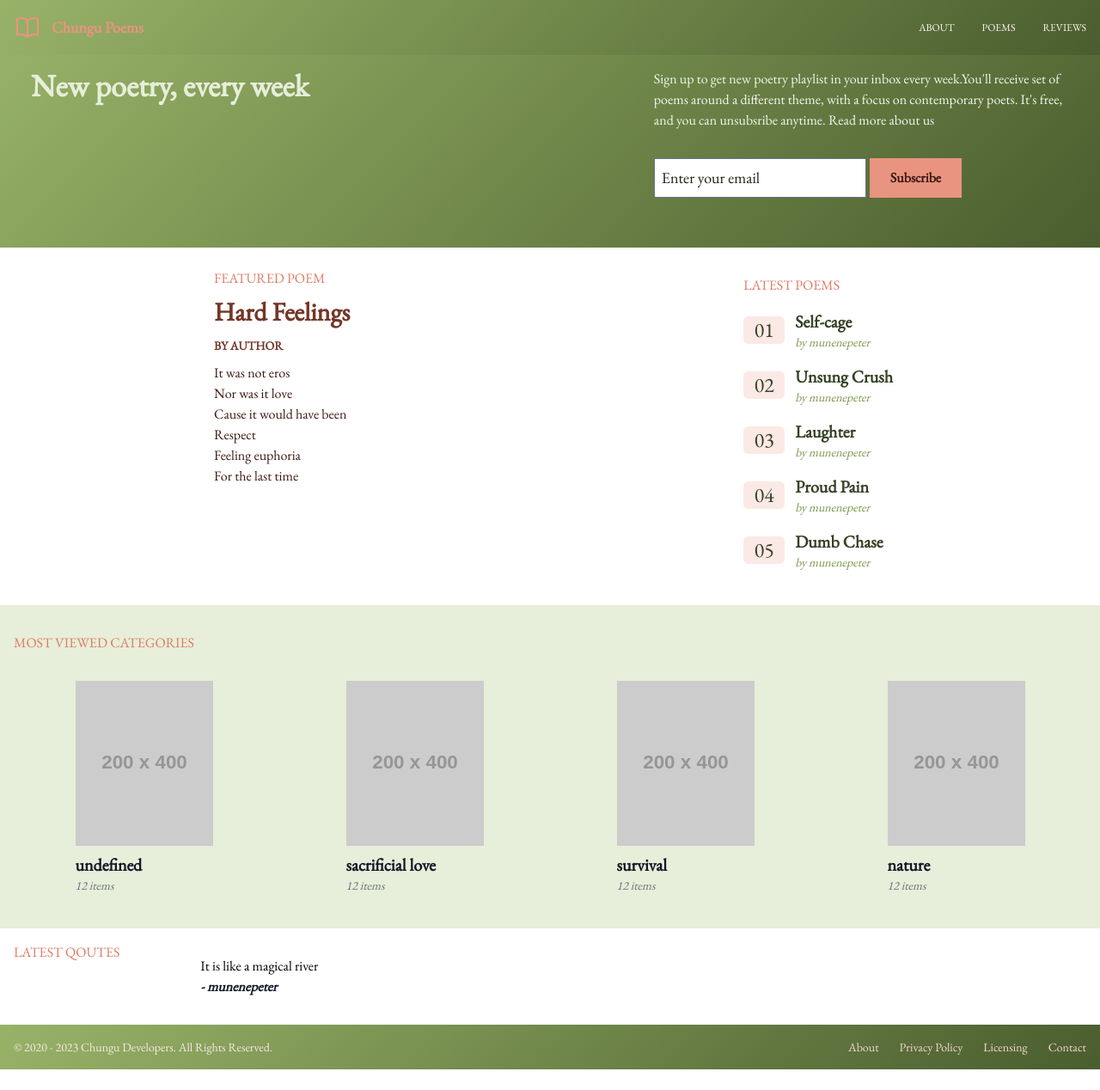
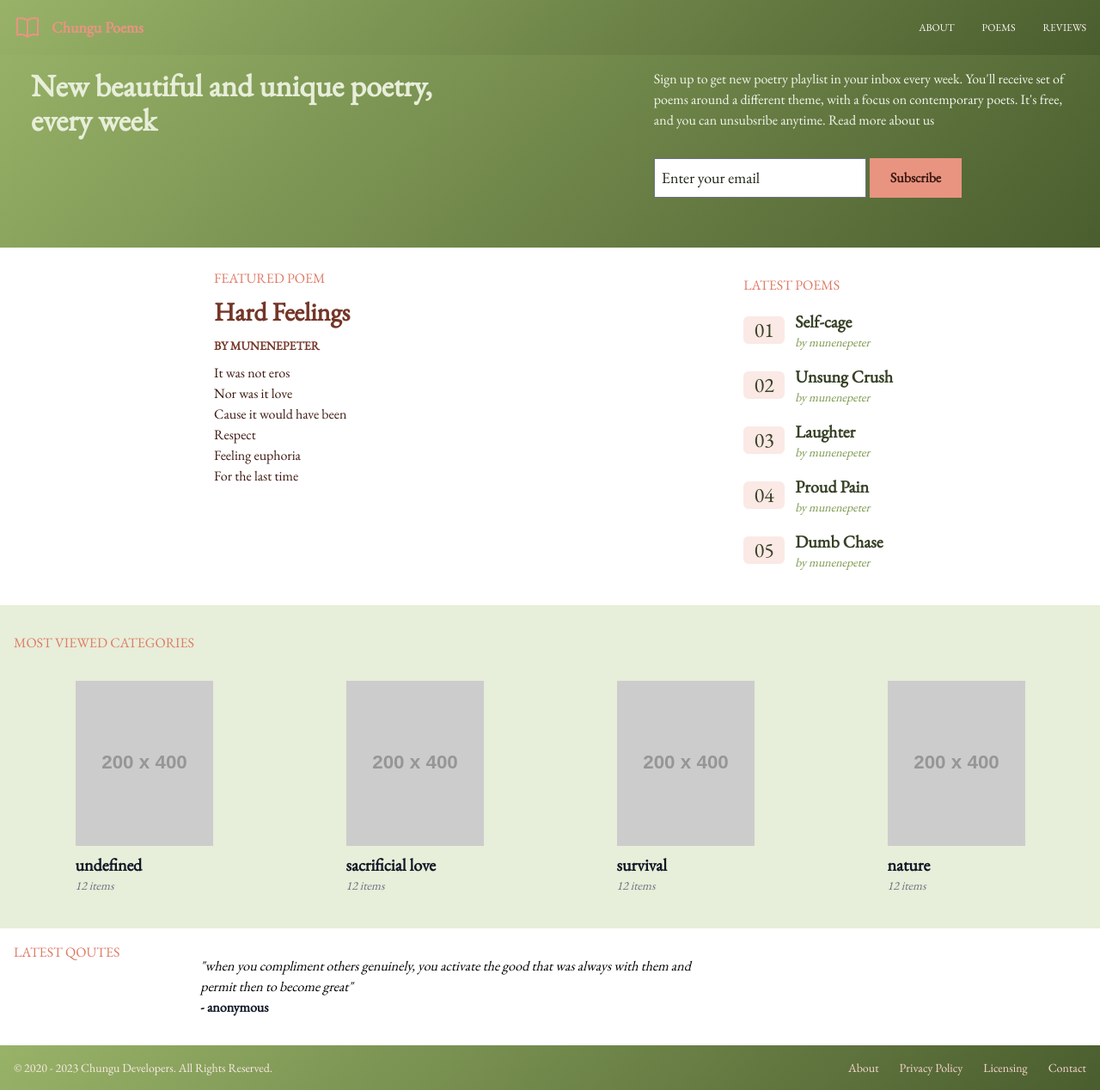
Before and after one commit to munenepeter/poems-chungu, a PHP site: page / in a window 1280 px wide. Shown: the whole page at 86% size. Before the commit the page ends 1244 px from the top, so only its background shows below. Run offline with PHP 8.4, Linux system fonts and the light colour scheme; data comes from the database, SQL or seed files in the repository; grey boxes labelled with a size stand in for pictures from a placeholder-image service; style sheets or scripts are compiled from the project's sources; some libraries are stand-ins or nearby versions.

Commit message:
update authors name

```diff
--- a/Views/index.view.php
+++ b/Views/index.view.php
@@ -5,13 +5,12 @@
     <div class="px-4 py-4 mx-auto sm:max-w-xl md:max-w-full lg:max-w-screen-xl md:px-24 lg:px-20 lg:py-2">
         <div class="flex flex-col justify-between lg:flex-row px-5">
             <div class="mb-8 lg:max-w-lg lg:pr-5 lg:mb-0">
-                <h1 class="text-asparagus-100 font-extrabold md:text-6xl text-4xl">New poetry, every week</h1>
+                <h1 class="text-asparagus-100 font-extrabold md:text-6xl text-4xl">New beautiful and unique poetry, every week</h1>
+                <h1 class="hidden text-asparagus-100 font-extrabold md:text-6xl text-4xl">New poetry, every week</h1>
             </div>
             <div class="pb-5 lg:w-2/5">
-                <p class='pb-8 text-asparagus-50'>Sign up to get new poetry playlist in your inbox every week.You'll
-                    receive
-                    set
-                    of poems around a different theme, with a focus on contemporary poets. It's free, and you can
+                <p class='pb-8 text-asparagus-50'>Sign up to get new poetry playlist in your inbox every week. You'll
+                    receive set of poems around a different theme, with a focus on contemporary poets. It's free, and you can
                     unsubsribe anytime. Read more about us</p>
 
                 <form id="subscribe-form" method="POST" class='flex sm:flex-row md:p-0'>
@@ -34,13 +33,11 @@
             <article class="w-full max-w-2xl">
                 <a href="/poems/<?= $featured_poem->id ?>" class="block mb-2 text-3xl font-extrabold leading-tight text-japonica-900 lg:mb-6 lg:text-4xl hover:underline">
                     <?= ucwords($featured_poem->title) ?></a>
-
                 <a href="#" rel="author" class="text-sm font-bold text-japonica-900 uppercase">by
-                    <?= $featured_poem->author ?></a>
+                    <?= $featured_poem->author()->name; ?></a>
                 <div class="prose md:mt-4 mt-2 lead text-japonica-950">
                     <?= htmlspecialchars_decode($featured_poem->body) ?>
                 </div>
-
             </article>
         </div>
 
@@ -48,7 +45,6 @@
             <h1 class="mb-2 uppercase text-japonica-500">Latest Poems</h1>
             <?php $i = 1; ?>
             <?php foreach ($poems as $poem) : ?>
-
                 <article>
                     <div class="md:my-2 inline-flex items-center">
                         <div class="mr-3 grid grid-cols-1 justify-items-center bg-japonica-100 w-12 rounded-md">
@@ -59,10 +55,10 @@
                             <p class="text-sm font-light text-asparagus-500 dark:text-asparagus-400 italic">by
                                 <?= $poem->author()->name; ?>
                             </p>
-
                         </div>
                     </div>
-                </article><?php $i++; ?>
+                </article>
+            <?php $i++; ?>
             <?php endforeach ?>
 
         </div>
@@ -74,10 +70,8 @@
 <!-- Categories -->
 <section class="bg-asparagus-100 px-4 py-8 mx-auto sm:max-w-xl md:max-w-full lg:max-w-screen-xl md:px-24 lg:px-20 lg:py-8">
     <h1 class="mb-2 uppercase text-japonica-500">Most viewed categories</h1>
-
     <div class="grid md:grid-cols-4 grid-cols-2 gap-3">
         <?php foreach ($categories as $category) : ?>
-
             <div class="mx-auto mt-6 w-40  overflow-hidden">
                 <img class="md:h-56 h-48 w-full object-cover object-center" src="https://dummyimage.com/200x400/f2bbaf/799649&text=<?= $category->name; ?>" />
                 <div class="mt-2">
@@ -95,14 +89,11 @@
     <div class="md:grid md:grid-cols-6 md:gap-4 gap-2 mx-auto">
         <h1 class="lateral-txt mb-2 uppercase text-japonica-500">Latest Qoutes</h1>
         <div class="font-medium md:col-span-3 p-2 mb-2">
-
             <article class="w-full max-w-2xl">
-                <p class="md:mt-4 mt-2 lead"> It is like a magical river</p>
-                <a href="#" rel="author" class="font-semibold text-gray-900 italic">- munenepeter</a>
-
+                <p class="md:mt-4 mt-2 lead italic">"when you compliment others genuinely, you activate the good that was always with them and permit then to become great"</p>
+                <a href="#" rel="author" class="pt-2 font-semibold text-gray-900 ">- anonymous</a>
             </article>
         </div>
-
         <div class="md:ml-10 col-span-2 md:border-none border-t md:py-0 py-4">
         </div>
     </div>
```
